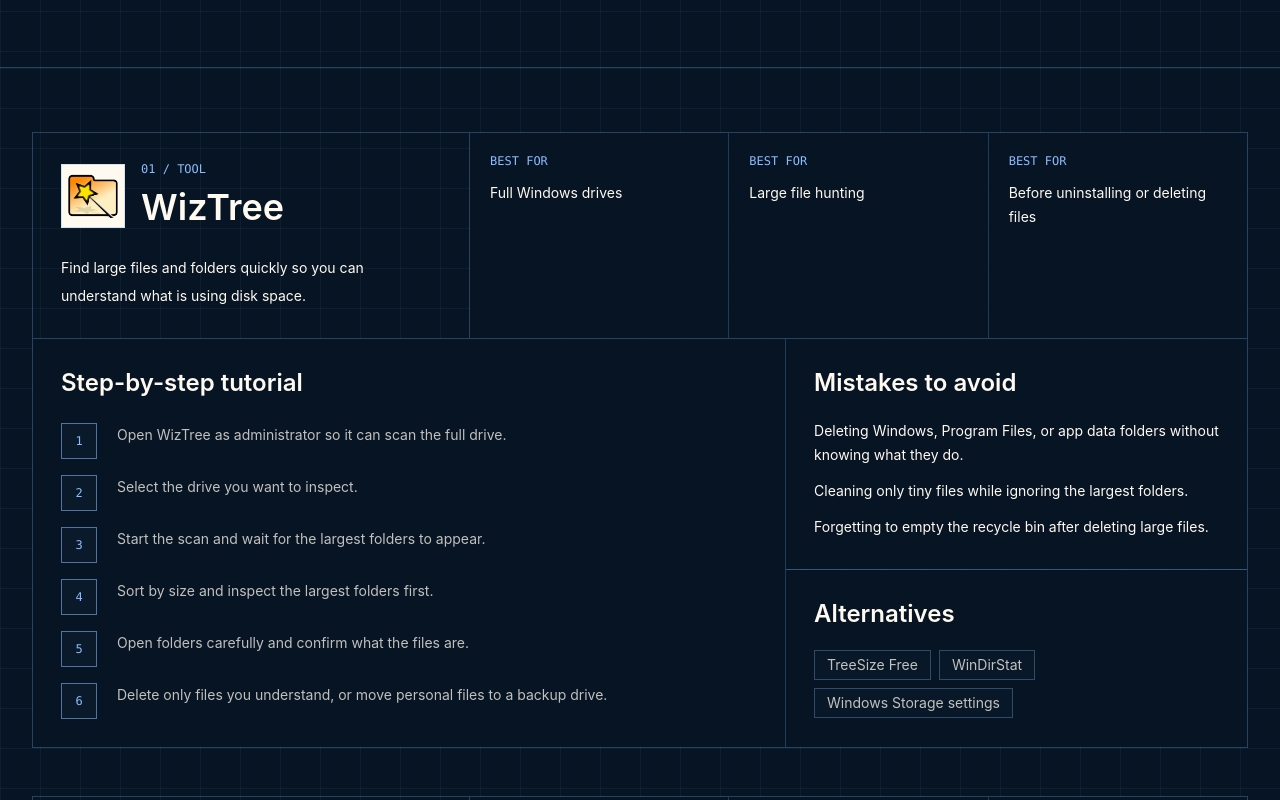
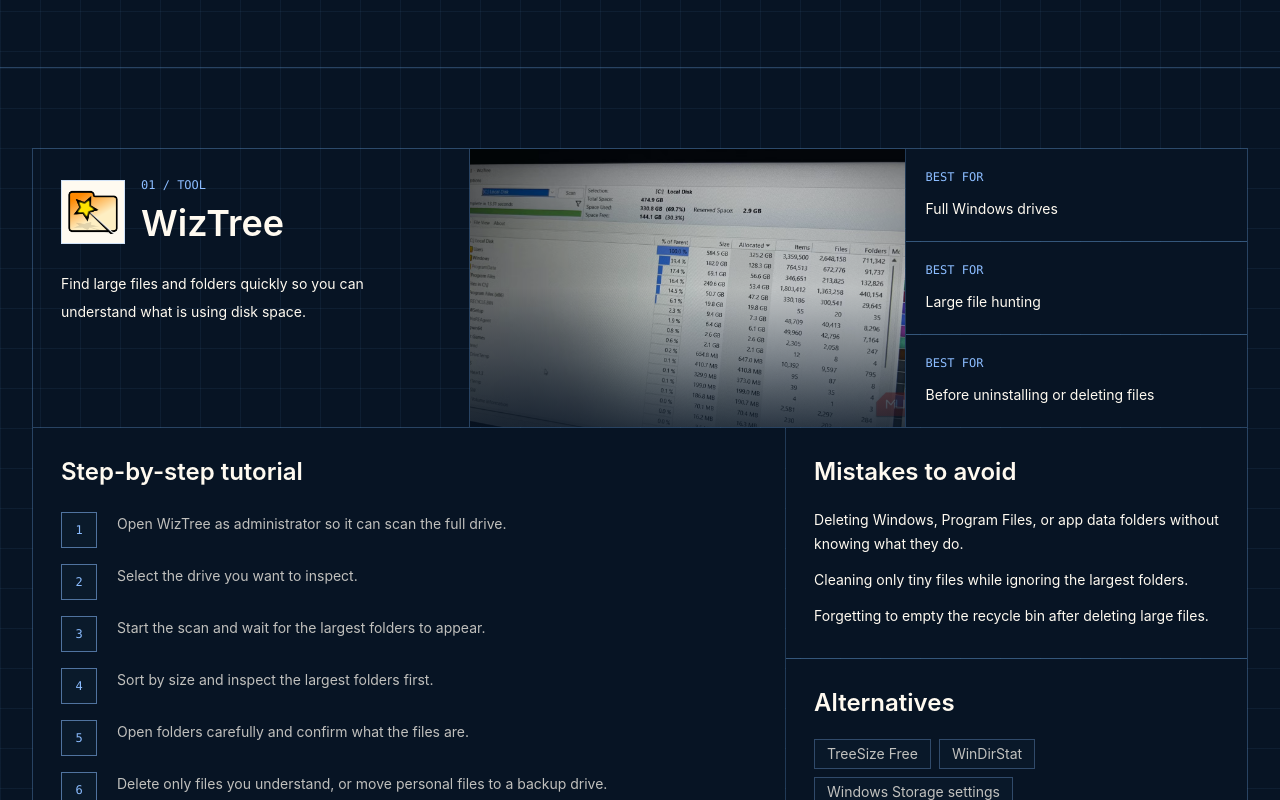
Before and after one commit to tychesama/storage-sense, a Next.js app: page /tools in a window 1280 px wide. Shown: the part 420-1220 px from the top of the page. Built offline with nearby package versions, Linux system fonts and the light colour scheme.

Commit message:
Add tool visuals and spacing

```diff
--- a/app/tools/page.tsx
+++ b/app/tools/page.tsx
@@ -36,8 +36,8 @@
       </section>
 
       <section className="blueprint-bg text-bone">
-        <div className="mx-auto max-w-7xl px-4 py-16 sm:px-6 lg:px-8">
-          <div className="grid gap-12">
+        <div className="mx-auto max-w-7xl px-4 py-20 sm:px-6 lg:px-8">
+          <div className="grid gap-20">
             {tools.map((tool, index) => (
               <article key={tool.slug} id={tool.slug} className="scroll-mt-28 border section-line bg-[#071424]/78">
                 <div className="grid border-b section-line lg:grid-cols-[0.36fr_0.64fr]">
@@ -52,13 +52,19 @@
                     <p className="mt-6 text-sm leading-7 text-bone/72">{tool.purpose}</p>
                   </div>
 
-                  <div className="grid gap-px bg-[rgba(103,158,216,0.28)] md:grid-cols-3">
+                  <div className="grid gap-px bg-[rgba(103,158,216,0.28)] lg:grid-cols-[0.56fr_0.44fr]">
+                    <div className="relative min-h-[260px] bg-[#071424]">
+                      <Image src={tool.image} alt="" fill sizes="(min-width: 1024px) 42vw, 100vw" className="object-cover opacity-85" />
+                      <div className="absolute inset-0 bg-gradient-to-t from-[#071424]/80 via-transparent to-transparent" />
+                    </div>
+                    <div className="grid gap-px bg-[rgba(103,158,216,0.28)]">
                       {tool.bestFor.map((item) => (
                         <div key={item} className="bg-[#071424] p-5">
                           <p className="font-mono text-xs uppercase text-[#8bbcff]">Best for</p>
                           <p className="mt-3 text-sm leading-6 text-bone/72">{item}</p>
                         </div>
                       ))}
+                    </div>
                   </div>
                 </div>
 
```
Lines whose indentation alone changed are shown as unchanged.
